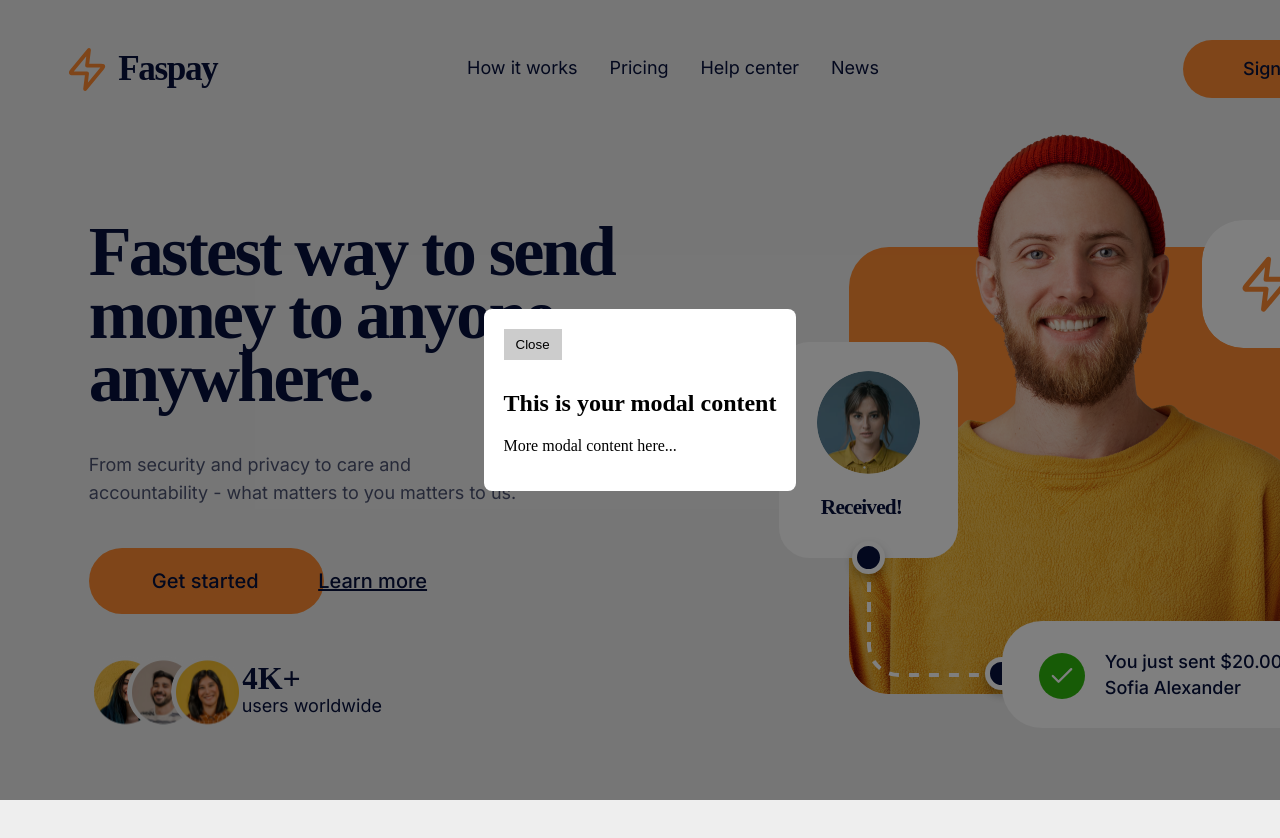
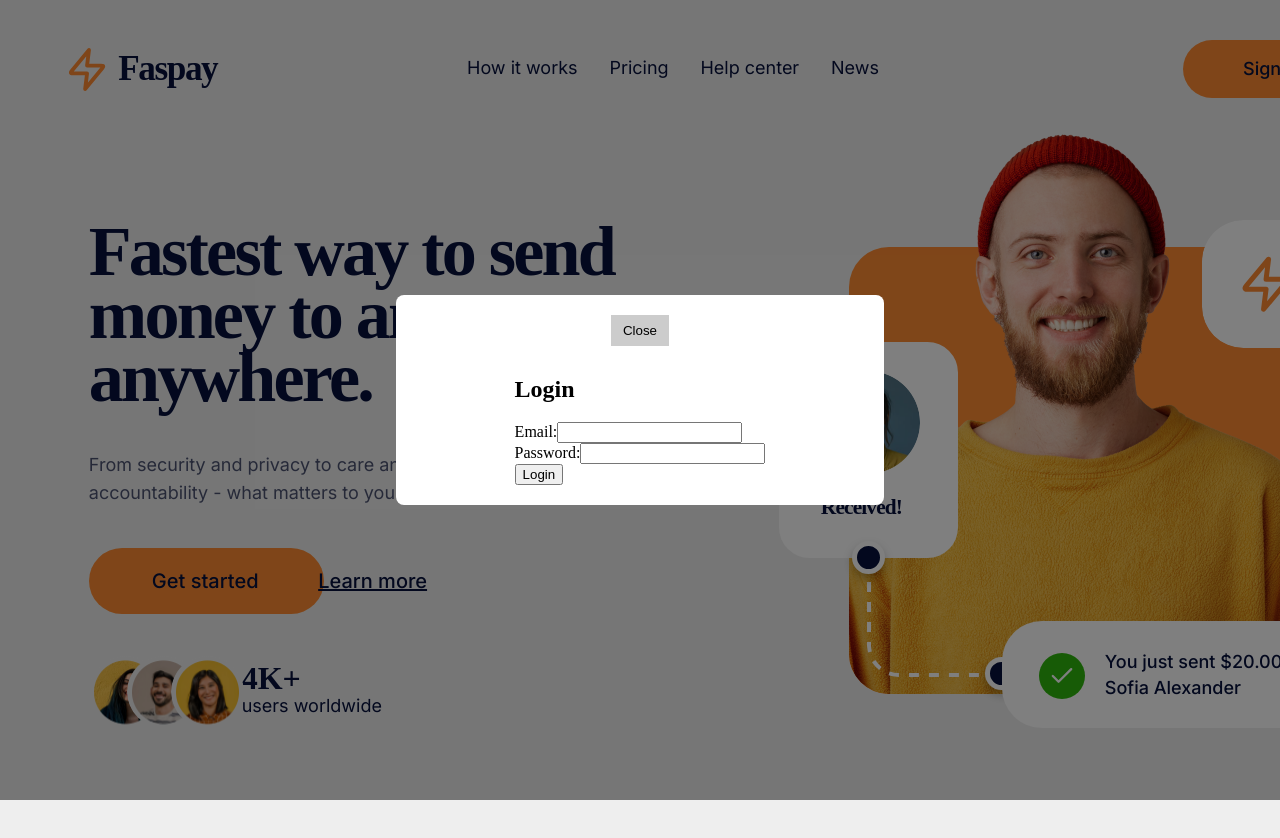
Before and after one commit to rohitsaroha125/PayPro, a Next.js app in the folder frontend/: page / in a window 1280 px wide. Both pictures are taken after a click on the button "Sign Up". Built offline with nearby package versions, Linux system fonts and the light colour scheme; a web font is replaced by a local one.

Commit message:
ADD: login design

```diff
--- a/frontend/components/Header1.tsx
+++ b/frontend/components/Header1.tsx
@@ -3,6 +3,7 @@ import type { NextPage } from "next";
 import styles from "./Header1.module.css";
 import { useContext } from "react";
 import { ModalContext } from "../context/modalContext";
+import Login from "./Login";
 import Modal from "./Modal";
 
 const Header1: NextPage = () => {
@@ -31,9 +32,8 @@ const Header1: NextPage = () => {
         <div className={styles.signUp}>Sign Up</div>
       </button>
     </div>
-    <Modal isOpen={isModalOpen} onClose={handleCloseModal}>
-        <h2>This is your modal content</h2>
-        <p>More modal content here...</p>
+      <Modal isOpen={isModalOpen} onClose={handleCloseModal}>
+        <Login />
       </Modal>
     </>
   );
--- /dev/null
+++ b/frontend/components/Login.Module.css
@@ -0,0 +1,12 @@
+/* LoginForm.module.css */
+.loginForm {
+    display: flex;
+    flex-direction: column;
+  }
+
+.loginInput{
+    display: flex;
+    flex-direction: column;
+}
+
+  /* Add more styles as needed for the login form */
--- /dev/null
+++ b/frontend/components/Login.tsx
@@ -0,0 +1,45 @@
+// Login.tsx
+import React, { useState } from "react";
+import styles from "./Login.module.css";
+
+const Login: React.FC<{}> = () => {
+  const [email, setEmail] = useState("");
+  const [password, setPassword] = useState("");
+
+  const handleLogin = (e: React.FormEvent) => {
+    e.preventDefault();
+  };
+
+  return (
+    <div className={styles.loginForm}>
+      <h2>Login</h2>
+      <form onSubmit={handleLogin}>
+        <div className={styles.loginInput}>
+          <label htmlFor="email">Email:</label>
+          <input
+            type="email"
+            id="email"
+            value={email}
+            onChange={(e) => setEmail(e.target.value)}
+            required
+          />
+        </div>
+
+        <div className={styles.loginInput}>
+          <label htmlFor="password">Password:</label>
+          <input
+            type="password"
+            id="password"
+            value={password}
+            onChange={(e) => setPassword(e.target.value)}
+            required
+          />
+        </div>
+
+        <button type="submit">Login</button>
+      </form>
+    </div>
+  );
+};
+
+export default Login;
--- a/frontend/components/Modal.module.css
+++ b/frontend/components/Modal.module.css
@@ -16,6 +16,11 @@
     background: #fff;
     padding: 20px;
     border-radius: 8px;
+    width: 35vw;
+    display: flex;
+    justify-content: center;
+    align-items: center;
+    flex-direction: column;
   }
 
   .close-btn {
--- a/frontend/context/modalContext.tsx
+++ b/frontend/context/modalContext.tsx
@@ -1,4 +1,5 @@
 import React, { createContext, useState } from "react"
+import Modal from "../components/Modal";
 
 export const ModalContext = createContext({
     isModalOpen: false,
```
